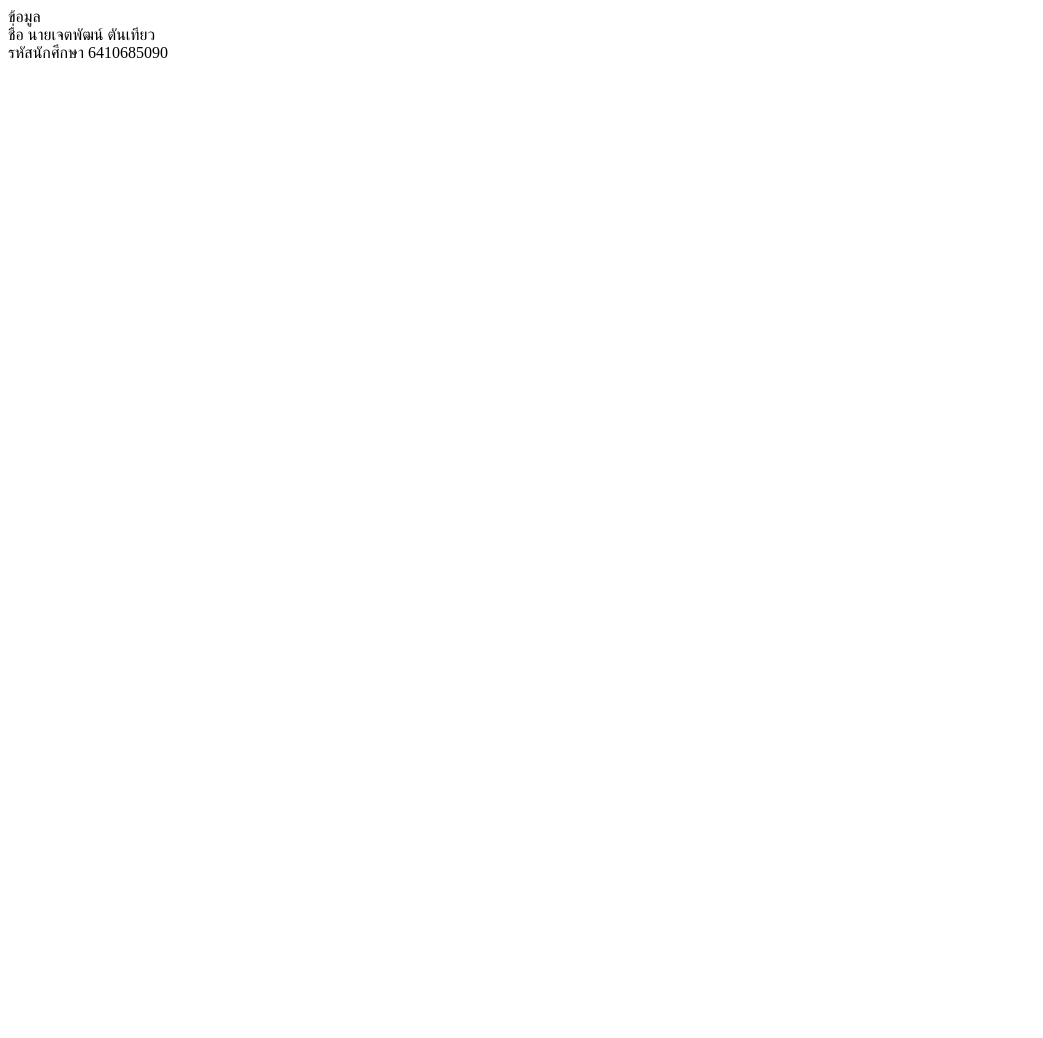
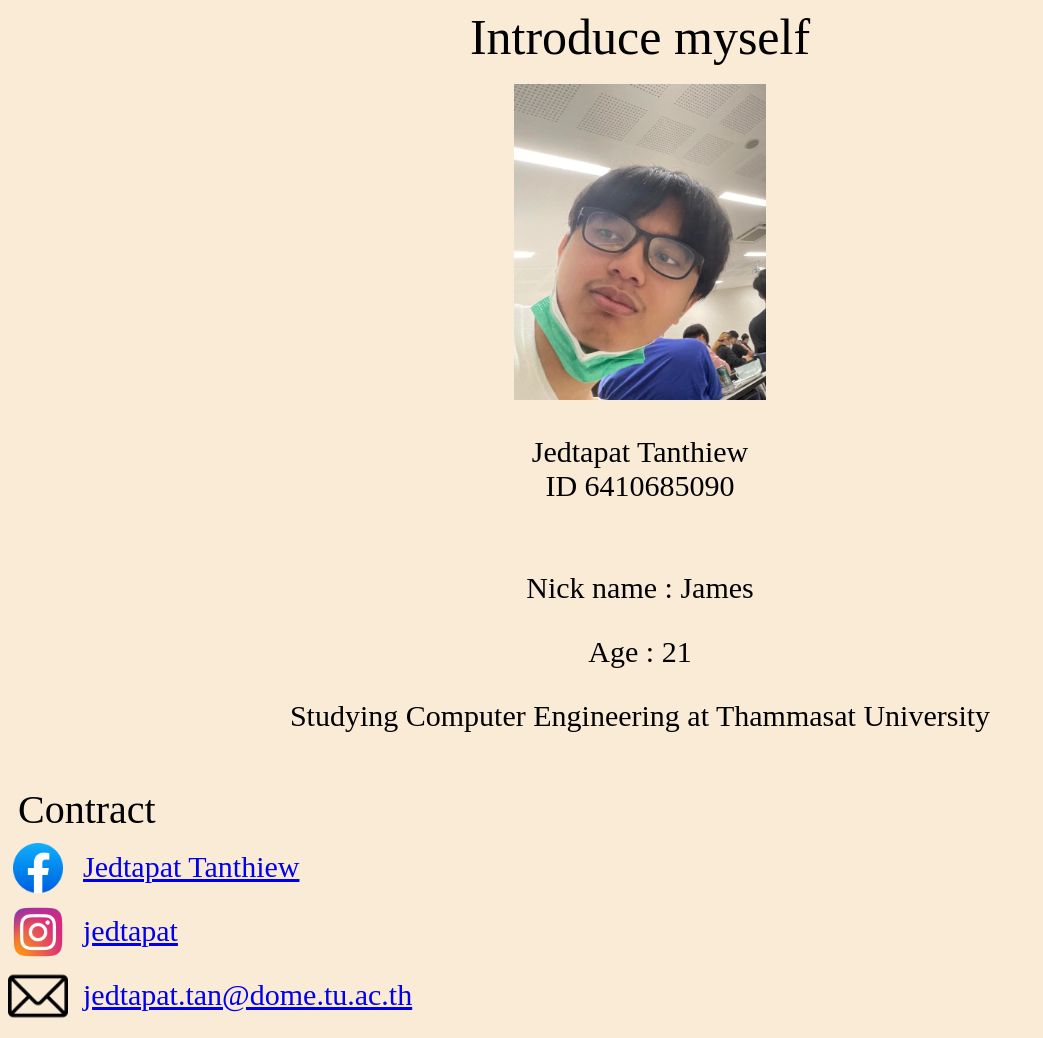
Before and after one commit to 6410685090/6410685090.github.io, a plain HTML site: page index.html in a window 1280 px wide. Shown: the whole page, without its empty margins (0-1043 px from the left). Before the commit the page ends 800 px from the top, so only its background shows below. Drawn offline with Linux system fonts and the light colour scheme.

Commit message:
Complete

```diff
--- a/index.html
+++ b/index.html
@@ -1,12 +1,36 @@
 <!DOCTYPE html>
 <html lang="en">
 <head>
+    <link rel="stylesheet" href="style.css">
     <meta charset="UTF-8">
     <meta name="viewport" content="width=device-width, initial-scale=1.0">
-    <title>Document</title>
+    <title>Profile</title>
 </head>
+<header>
+    Introduce myself
+</header>
 <body>
-    <div>ข้อมูล</div>
-    <div>ชื่อ นายเจตพัฒน์ ตันเทียว<br>รหัสนักศึกษา 6410685090</div>
+    <img src="" alt="">
+    <img src="pic/Mypic.jpg" alt="" class="mypic">
+    <div class="data1">Jedtapat Tanthiew<br>ID 6410685090</div>
+    <div class="info">
+        <p>Nick name : James</p>
+        <p>Age : 21</p>
+        <p>Studying Computer Engineering at Thammasat University</p>
+    </div>
+    <div class="cont">Contract</div>
+    <div>
+        <div class="inl"><img src="pic/facebookIcon.png" class="piciconface" alt=""></div>
+        <div class="inl data2"><a href="https://www.facebook.com/profile.php?id=100009105805520">Jedtapat Tanthiew</a></div>
+    </div>
+    <div>
+        <div class="inl"><img src="pic/ig.png " class="picicon" alt=""></div>
+        <div class="inl data2"><a href="https://www.instagram.com/jedtapat">jedtapat</a></div>
+    </div>
+    <div>
+        <div class="inl"><img src="pic/email.png " class="picicon" alt=""></div>
+        <div class="inl data2"><a href="mailto:jedtapat.tan@dome.tu.ac.th">jedtapat.tan@dome.tu.ac.th</a></div>
+        </div>
+
 </body>
 </html>
--- /dev/null
+++ b/style.css
@@ -0,0 +1,57 @@
+html{
+    background-color: antiquewhite;
+}
+
+header{
+    text-align: center;
+    font-size: 50px;
+}
+
+.data1{
+    margin-top: 10px;
+    text-align: center;
+    padding-top: 2%;
+    padding-bottom: 2%;
+    font-size: 30px;
+}
+
+.data2{
+    font-size: 30px;
+    padding: 12.5px 15px;
+    position: absolute;
+}
+
+.info{
+    font-size: 30px;
+    padding: 12.5px 15px;
+    text-align: center;
+}
+
+.cont{
+    font-size: 40px;
+    padding-left: 10px;
+    padding-top: 10px;
+    padding-bottom: 5px;
+}
+
+.mypic{
+    display: block;
+    margin-left: auto;
+    margin-right: auto;
+    min-width: 250px;
+    width: 20%;
+}
+
+
+.piciconface{
+    padding: 5px;
+    width: 50px;
+}
+
+.picicon{
+    width: 60px;
+}
+
+.inl{
+    display: inline-block;
+}
```
Also changed, not shown: pic/Mypic.jpg (added), pic/Test.jpg (deleted), pic/email.png (added), pic/line-icon-png-transparent-3.png (deleted), 1 other file.
